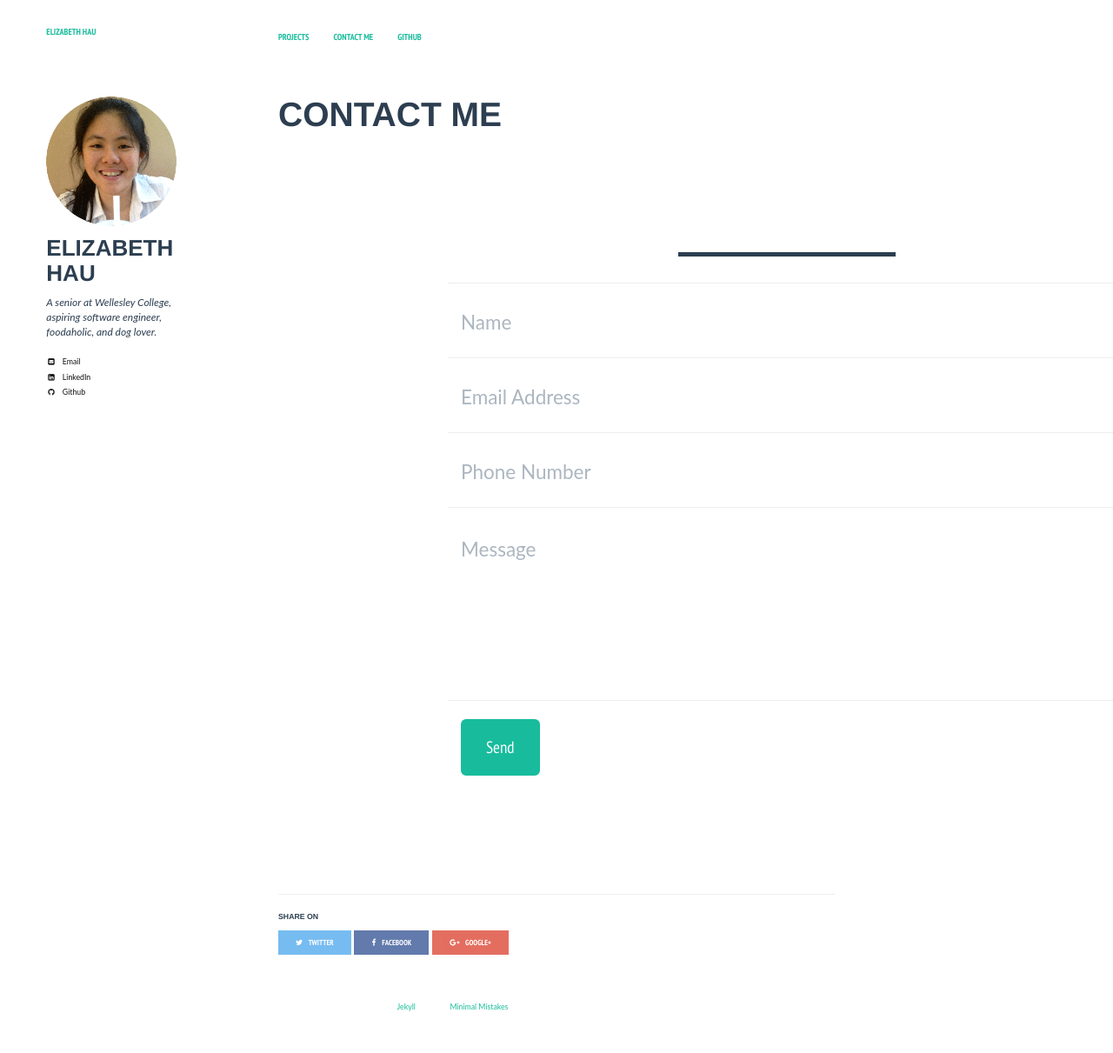
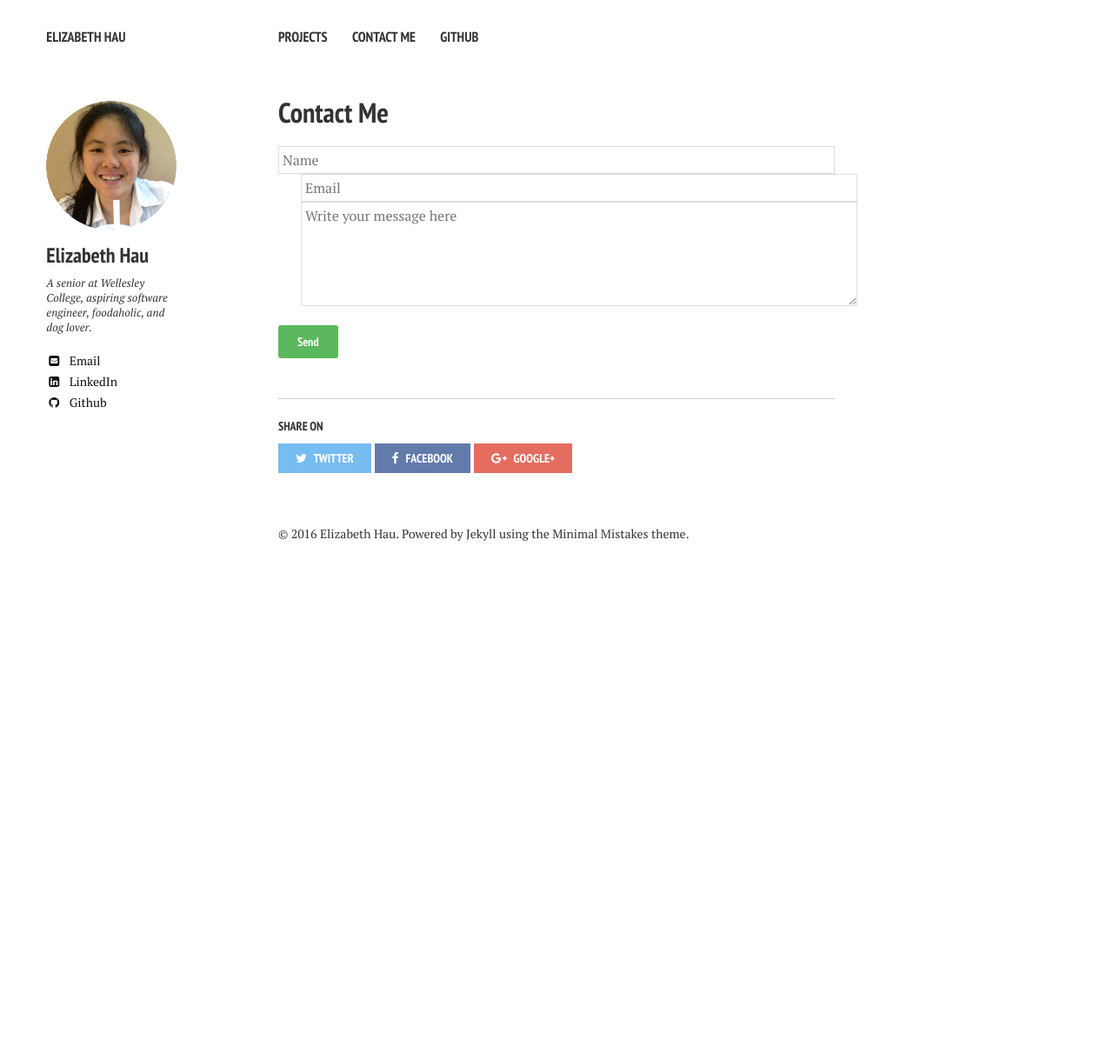
Before and after one commit to elizabethhau/elizabethhau.github.io, a Jekyll site: the page built from contact/index.html, in a window 1280 px wide. Shown: the whole page at 87% size. Built offline with Jekyll 4.4.1, drawn with Linux system fonts in a browser that asks for light colours; nearby versions of some CDN libraries; after the commit the page ends 900 px from its top, so only the background shows below that.

Commit message:
contact page, third try

```diff
--- a/contact/index.html
+++ b/contact/index.html
@@ -8,20 +8,38 @@ tags: []
 image:
   feature:
 ---
+
+<form action="http://formspree.io/athomas2@wellesley.edu" method="POST">
+
+<input type="text" name="name" placeholder="Name" required>
+<p><p>
+
+<input type="email" name="_replyto" placeholder="Email" required>
+<p><p>
+
+<textarea name="message" placeholder="Write your message here" rows="5" cols="50" required></textarea><br><br>
+<input type="text" name="_gotcha" style="display:none">
+<input type="hidden" name="_subject" value="New Submission from Portfolio" />
+<button class="btn btn-success" type="submit">Send</button>
+</form>
+
     <!-- Bootstrap Core CSS - Uses Bootswatch Flatly Theme: http://bootswatch.com/flatly/ -->
-    <link href="css/bootstrap.min.css" rel="stylesheet">
+    <!-- <link href="css/bootstrap.min.css" rel="stylesheet"> -->
 
     <!-- Custom CSS -->
-    <link href="css/freelancer.css" rel="stylesheet">
+    <!-- <link href="css/freelancer.css" rel="stylesheet"> -->
 
     <!-- jQuery -->
-    <script src="js/jquery.js"></script>
+    <!-- <script src="js/jquery.js"></script> -->
 
  	<!-- Contact Form JavaScript -->
+    <!--
     <script src="js/jqBootstrapValidation.js"></script>
     <script src="js/contact_me.js"></script>
+	-->
 
 	<!-- Contact Section -->
+	<!--
 	<section id="contact">
 	    <div class="container">
 	        <div class="row">
@@ -31,8 +49,10 @@ image:
 	        </div>
 	        <div class="row">
 	            <div class="col-lg-8 col-lg-offset-2">
+	            -->
 	                <!-- To configure the contact form email address, go to mail/contact_me.php and update the email address in the PHP file on line 19. -->
 	                <!-- The form should work on most web servers, but if the form is not working you may need to configure your web server differently. -->
+	                <!--
 	                <form name="sentMessage" id="contactForm" novalidate>
 	                    <div class="row control-group">
 	                        <div class="form-group col-xs-12 floating-label-form-group controls">
@@ -74,3 +94,4 @@ image:
 	        </div>
 	    </div>
 	</section>
+	-->
```
Also changed, not shown: 1 other file.
